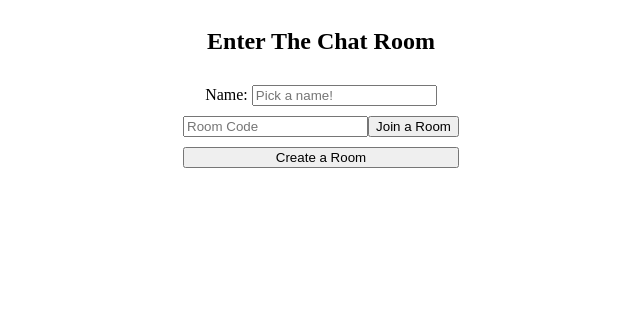
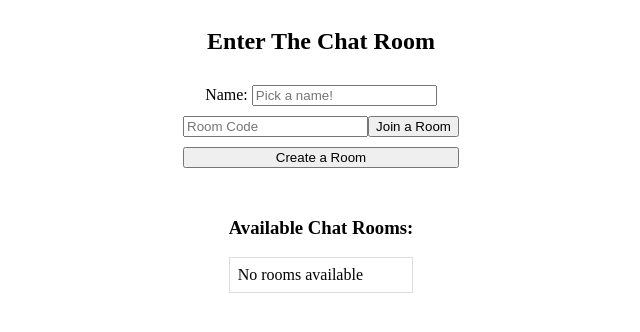
Before and after one commit to jasonthuynh/Live-Chat-Room, a Flask app: page / in a window 1280 px wide. Shown: the top 332 px of the page, without its empty margins (319-959 px from the left). Run offline with Flask 3, Linux system fonts and the light colour scheme; some libraries are stand-ins or nearby versions.

Commit message:
added chat room hub, capitaliztion bypass

```diff
--- a/main.py
+++ b/main.py
@@ -28,23 +28,26 @@ def home():
         create = request.form.get("create", False)
 
         if not name:
-            return render_template('home.html', error="Please enter a name.", code=code, name=name)
+            return render_template('home.html', error="Please enter a name.", code=code, name=name, all_rooms=rooms)
 
         if join != False and not code:
-            return render_template('home.html', error="Please enter a room code.", code=code, name=name)
+            return render_template('home.html', error="Please enter a room code.", code=code, name=name, all_rooms=rooms)
+
+        if code:
+            code = code.upper()
 
         room = code
         if create != False:
             room = generate_unique_code(4)
             rooms[room] = {"members": 0, "messages": []}
         elif code not in rooms:
-            return render_template('home.html', error="Room does not exist.", code=code, name=name)
+            return render_template('home.html', error="Room does not exist.", code=code, name=name, all_rooms=rooms)
 
         session["room"] = room
         session["name"] = name
         return redirect(url_for("room"))
 
-    return render_template('home.html')
+    return render_template('home.html', all_rooms=rooms)
 
 @app.route("/room")
 def room():
--- a/static/css/style.css
+++ b/static/css/style.css
@@ -68,3 +68,25 @@ h2 {
     font-size: 10px;
     color: darkgrey;
 }
+
+.rooms-table {
+    margin-top: 20px;
+}
+
+table {
+    width: 100%;
+    border-collapse: collapse;
+}
+
+table, th, td {
+    border: 1px solid #ddd;
+}
+
+th, td {
+    padding: 8px;
+    text-align: left;
+}
+
+th {
+    background-color: #f4f4f4;
+}
--- a/templates/home.html
+++ b/templates/home.html
@@ -11,6 +11,25 @@
         <button type="submit" name="join">Join a Room</button>
     </div>
     <button type="submit" name="create" class="create-btn">Create a Room</button>
+
+    <div class="rooms-table">
+        <h3>Available Chat Rooms:</h3>
+        <table>
+            <tbody>
+                {% for room in all_rooms %}
+                <tr>
+                    <td>{{ room }} | {{all_rooms[room]['members']}} member(s)</td>
+                </tr>
+                {% else %}
+                <tr>
+                    <td>No rooms available</td>
+                </tr>
+                {% endfor %}
+            </tbody>
+        </table>
+    </div>
+
+
     {% if error %}
     <ul>
         <li>{{error}}</li>
```
